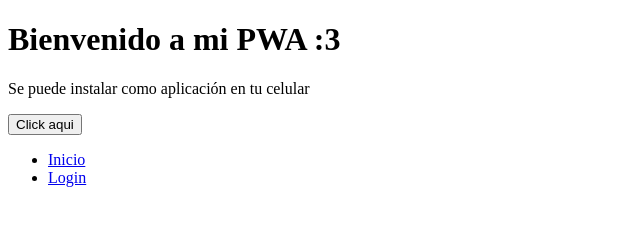
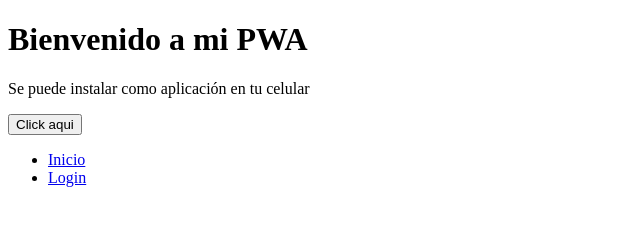
Before and after one commit to ImanolTane05/MYPWA, a plain HTML site: page index.html in a window 1280 px wide. Shown: the full height of the page, 0-640 px from the left. Drawn offline with Linux system fonts and the light colour scheme.

Commit message:
commit 2

```diff
--- a/index.html
+++ b/index.html
@@ -13,7 +13,7 @@
 
 </head>
 <body>
-    <h1>Bienvenido a mi PWA :3</h1>
+    <h1>Bienvenido a mi PWA</h1>
     <p>Se puede instalar como aplicación en tu celular</p>
 
     <button onclick="alert('Hola desde la PWA!')">Click aqui</button>
```
